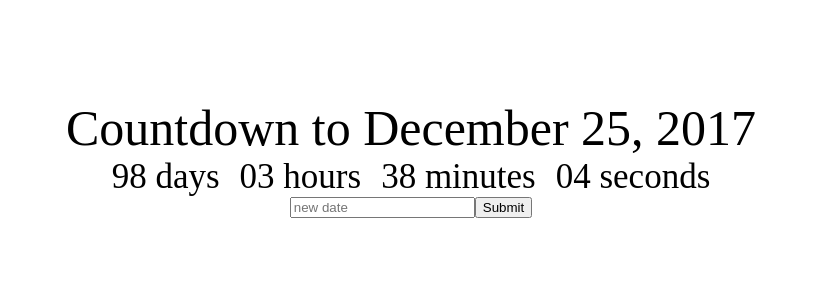
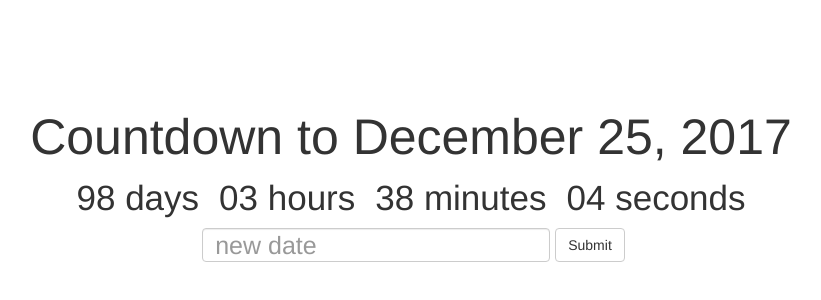
Before and after one commit to igor-arkhipenko/react-countdownChamp, a React (Create React App) app: page / in a window 1280 px wide. Shown: the part 154-454 px from the top of the page, without its empty margins (229-1050 px from the left). Built offline with nearby package versions, Linux system fonts and the light colour scheme.

Commit message:
Styling with React Bootstrap

```diff
--- a/package.json
+++ b/package.json
@@ -4,6 +4,7 @@
   "private": true,
   "dependencies": {
     "react": "^15.6.1",
+    "react-bootstrap": "^0.31.3",
     "react-dom": "^15.6.1",
     "react-scripts": "1.0.13"
   },
--- a/public/index.html
+++ b/public/index.html
@@ -19,6 +19,7 @@
       work correctly both with client-side routing and a non-root public URL.
       Learn how to configure a non-root public URL by running `npm run build`.
     -->
+    <link rel="stylesheet" href="https://maxcdn.bootstrapcdn.com/bootstrap/latest/css/bootstrap.min.css">
     <title>React App</title>
   </head>
   <body>
--- a/src/App.css
+++ b/src/App.css
@@ -13,3 +13,8 @@
     margin: 10px;
     font-size: 35px;
 }
+
+.Deadline-input {
+    font-size: 25px;
+    margin: 5px;
+}
--- a/src/App.jsx
+++ b/src/App.jsx
@@ -1,6 +1,7 @@
 import React, { Component } from 'react';
 import Clock from './Clock';
 import './App.css';
+import { Form, FormControl, Button } from 'react-bootstrap';
 
 class App extends Component {
     constructor(props) {
@@ -25,13 +26,14 @@
                 <Clock
                     deadline={this.state.deadline}
                 />
-                <div>
-                    <input
+                <Form inline>
+                    <FormControl
+                        className="Deadline-input"
                         placeholder='new date'
                         onChange={event => this.setState({newDeadline: event.target.value})}
                     />
-                    <button onClick={() => this.changeDeadline()}>Submit</button>
-                </div>
+                    <Button onClick={() => this.changeDeadline()}>Submit</Button>
+                </Form>
             </div>
         )
     }
```
